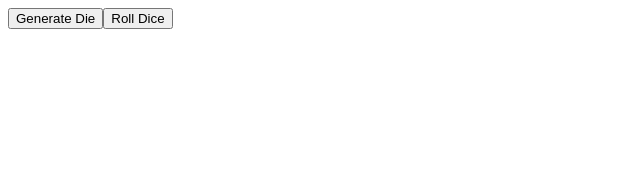
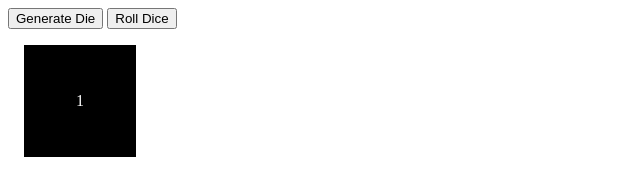
Before and after one commit to AderCode/Dicey-Business, a plain HTML site: page index.html in a window 1280 px wide. Both pictures are taken after a click on the button "Generate Die". Shown: the whole page, without its empty margins (0-640 px from the left). Drawn offline with nearby package versions, Linux system fonts and the light colour scheme.

Commit message:
Basics of lab completed'

```diff
--- a/index.html
+++ b/index.html
@@ -1,5 +1,6 @@
 <!DOCTYPE html>
 <html lang="en">
+
 <head>
     <meta charset="UTF-8">
     <meta name="viewport" content="width=device-width, initial-scale=1.0">
@@ -7,9 +8,17 @@
     <title>Dicey Business</title>
     <link rel="stylesheet" href="styles.css">
 </head>
+
 <body>
-    <div class="button-conatiner"><button id="add-die">Generate Die</button><button id="roll-die">Roll Dice</button></div>
+    <div id="button-conatiner">
+        <button id="add-die">Generate Die</button>
+        <button id="roll-die">Roll Dice</button>
+    </div>
+    <div id="die-container"></div>
 
+
+    <script src="http://code.jquery.com/jquery-3.2.1.js" integrity="sha256-DZAnKJ/6XZ9si04Hgrsxu/8s717jcIzLy3oi35EouyE=" crossorigin="anonymous"></script>
     <script src="scripts.js"></script>
 </body>
+
 </html>
--- a/scripts.js
+++ b/scripts.js
@@ -1,3 +1,32 @@
+let dieOnScreen = [];
+
+let container = $('#die-container')
+
+class Die {
+    constructor (value) {
+        this.value = value
+        this.div = $(`<div></div>`);
+        this.div.attr('class','die');
+        this.div.attr('id', dieOnScreen.length + 1)
+        this.p = $(`<p></p>`);
+        this.div.append(this.p)
+        container.append(this.div);
+        this.p.text(value)
+        this.div.click( () => {
+            this.roll()
+        });
+
+
+    }
+
+    roll() {
+        this.newValue = getRandomVal(1, 7);
+        this.value = this.newValue;
+        this.p.text(this.newValue);
+        console.log(this)
+    }
+}
+
 let addBtn = document.getElementById('add-die');
 let rollBtn = document.getElementById('roll-die');
 
@@ -6,13 +35,17 @@ rollBtn.addEventListener('click', rollDice);
 
 
 function addDice() {
-    alert(`A value of ${getRandomVal(0, 100)}`)
+    let firstVal = getRandomVal(1, 7)
+    let sixDie = new Die(firstVal);
+    dieOnScreen.push(sixDie)
 };
 
 function rollDice() {
-    alert(`The die have been cast`);
+    for (i = 0; i < dieOnScreen.length; i++) {
+        dieOnScreen[i].roll()
+}
 };
 
 function getRandomVal(min, max) {
-    return Math.floor(Math.random() * (max - min)) + min
+    return Math.floor(Math.random() * (max - min) + min)
 }
--- a/styles.css
+++ b/styles.css
@@ -0,0 +1,20 @@
+
+.button-container {
+
+}
+
+.die {
+    color: white;
+    height: 7em;
+    width:7em;
+    margin: 1em;
+    background-color:black;
+    display: inline-flex;
+    flex-flow: row wrap;
+    align-items: center;
+    justify-content: center;
+}
+
+.die-container {
+    position: relative;
+}
```
Also changed, not shown: 1 other file.
